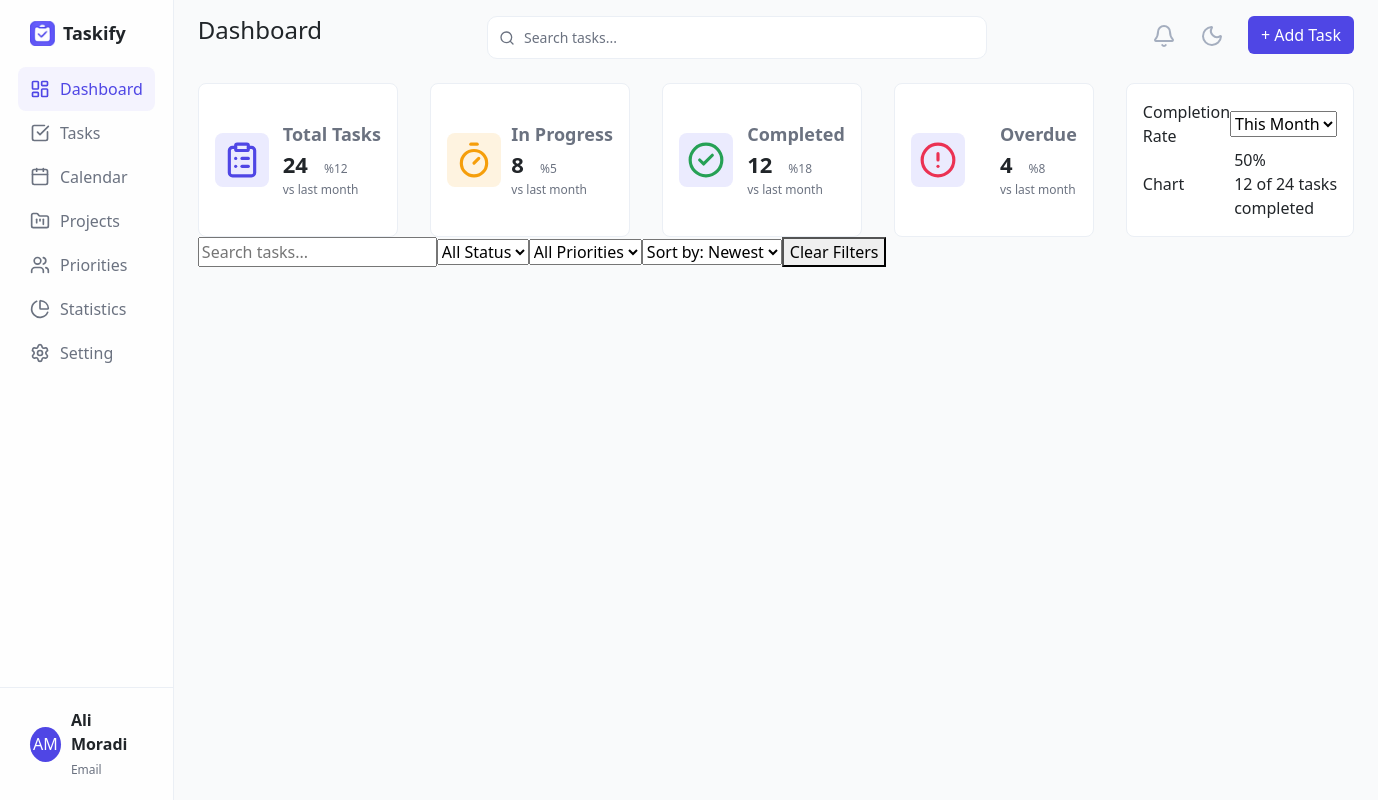
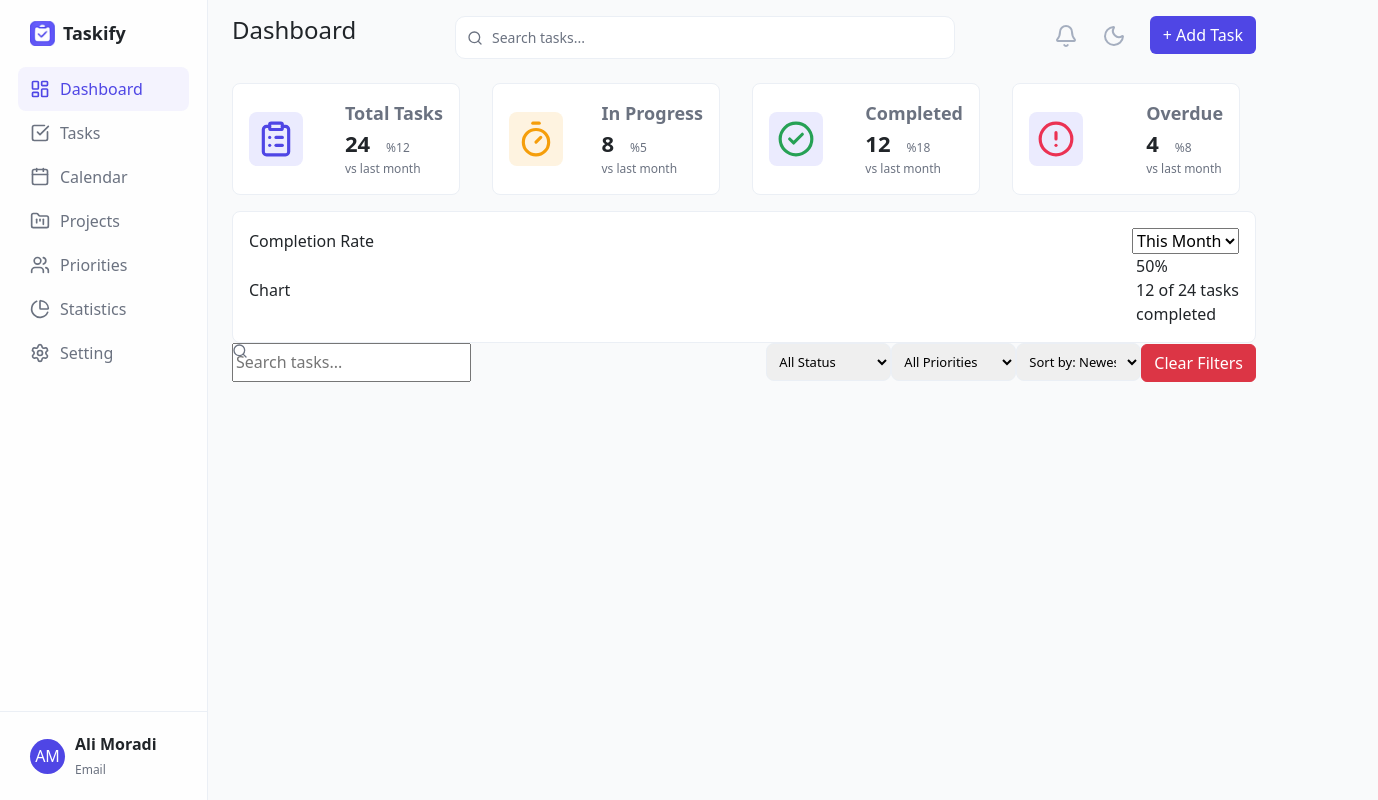
Before and after one commit to KamyabT/taskify, a React (Create React App) app: page /dashboard in a window 1280 px wide. Shown: the whole page, 1378 px wide, since content can reach past the window. Built offline with nearby package versions, Linux system fonts and the light colour scheme.

Commit message:
working on table filters

```diff
--- a/src/App.css
+++ b/src/App.css
@@ -98,7 +98,14 @@ cursor-pointer {
   cursor: pointer;
 }
 
+/*******************Select Design*******************/
 
-
-
-/**************************************/
+.select {
+  padding: 8px;
+  border-radius: 8px;
+  border: 1px solid var(--border-main);
+  outline: none;
+  color: #000000;
+  width: 125px;
+  gap: 8px;
+}
--- a/src/features/tasks/components/TableFilters.jsx
+++ b/src/features/tasks/components/TableFilters.jsx
@@ -1,23 +1,29 @@
+import style from "./TableFilters.module.css";
+import { Search } from "lucide-react";
+
 const TableFilters = () => {
   return (
+    <div className="d-flex justify-content-between">
+      <Search size={16} className={style.icon} />
+      <input className={style.searchBox} type="text" placeholder="Search tasks..." />
       <div>
-      <input type="text" placeholder="Search tasks..." />
-      <select name="" id="">
+        <select className="select text-card-label" name="" id="">
           <option value="">All Status</option>
           <option value=""></option>
           <option value=""></option>
         </select>
-      <select name="" id="">
+        <select className="select text-card-label" name="" id="">
           <option value="">All Priorities</option>
           <option value=""></option>
           <option value=""></option>
         </select>
-      <select name="" id="">
+        <select className="select text-card-label" name="" id="">
           <option value="">Sort by: Newest</option>
           <option value=""></option>
           <option value=""></option>
         </select>
-      <button>Clear Filters</button>
+        <button className="btn btn-danger">Clear Filters</button>
+      </div>
     </div>
   );
 };
--- /dev/null
+++ b/src/features/tasks/components/TableFilters.module.css
@@ -0,0 +1,12 @@
+.searchBox {
+  position: relative;
+}
+
+.icon {
+  position: absolute;
+  z-index: 10;
+  /* left: 12px;
+  top: 50%; */
+  /* transform: translateY(-50%); */
+  color: var(--text-secondary);
+}
--- a/src/pages/Dashboard.jsx
+++ b/src/pages/Dashboard.jsx
@@ -34,7 +34,7 @@ const Dashboard = () => {
       <Sidebar />
       <section className="d-flex flex-column px-4 py-3" style={{ width: "100vw" }}>
         <Header />
-        <div className={`${style.statsRow} mt-4 `}>
+        <div className={`${style.statsRow} mt-4 flex-wrap`}>
           <div className={style.cardsWrapper}>
             {stats.map(({ title, value, change }) => {
               return (
```
Lines whose indentation alone changed are shown as unchanged.
